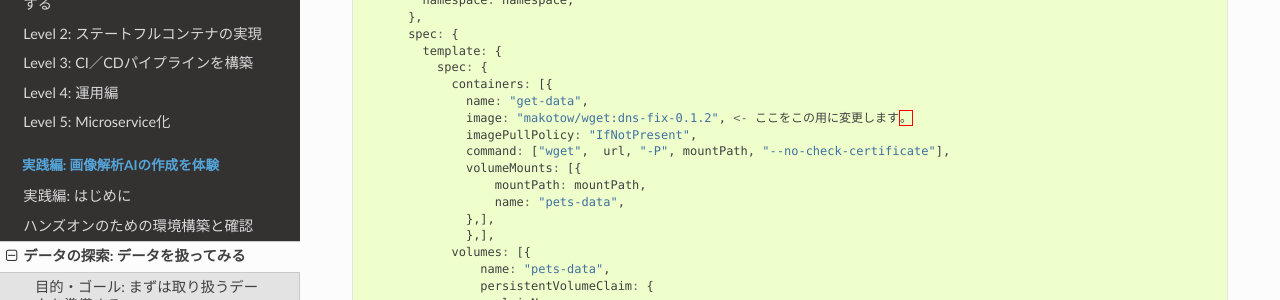
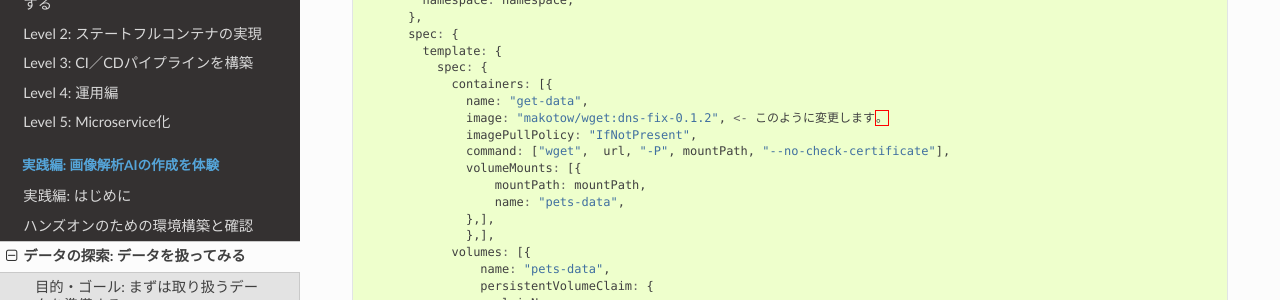
Before and after one commit to NetAppJpTechTeam/NetAppDigitalTransformationLab, a Sphinx documentation site: the page built from docs/source/MLWorkflow/eda/index.rst, in a window 1280 px wide and 900 px high, scrolled down 3925 px. Shown: the part 149-449 px from the top of the window. Built offline with Sphinx 7.4.7 and the Read the Docs theme 2.0.0, drawn with Linux system fonts in a browser that asks for light colours.

Commit message:
Finalize document.

```diff
--- a/docs/source/MLWorkflow/eda/index.rst
+++ b/docs/source/MLWorkflow/eda/index.rst
@@ -222,7 +222,7 @@ image: "inutano/wget" から image: "makotow/wget:dns-fix-0.1.2"へ変更して
               spec: {
                 containers: [{
                   name: "get-data",
-                  image: "makotow/wget:dns-fix-0.1.2", <- ここをこの用に変更します。
+                  image: "makotow/wget:dns-fix-0.1.2", <- このように変更します。
                   imagePullPolicy: "IfNotPresent",
                   command: ["wget",  url, "-P", mountPath, "--no-check-certificate"],
                   volumeMounts: [{
--- a/docs/source/MLWorkflow/training/index.rst
+++ b/docs/source/MLWorkflow/training/index.rst
@@ -254,6 +254,7 @@ tf-operator をデプロイします。
 
 .. code-block:: console
 
+    $ cd ~/examples/object_detection/ks-app
     $ vim components/tf-training-job.jsonnet
 
 編集後に7行目のようになっていれば完了です。
```
Also changed, not shown: 1 other file.
